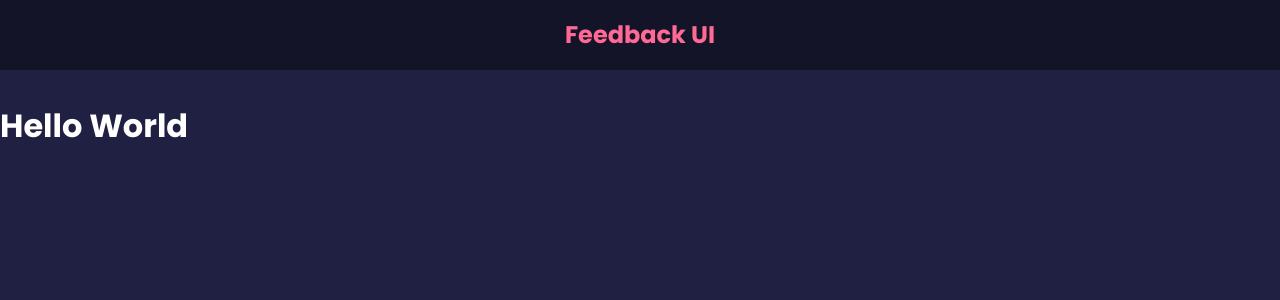
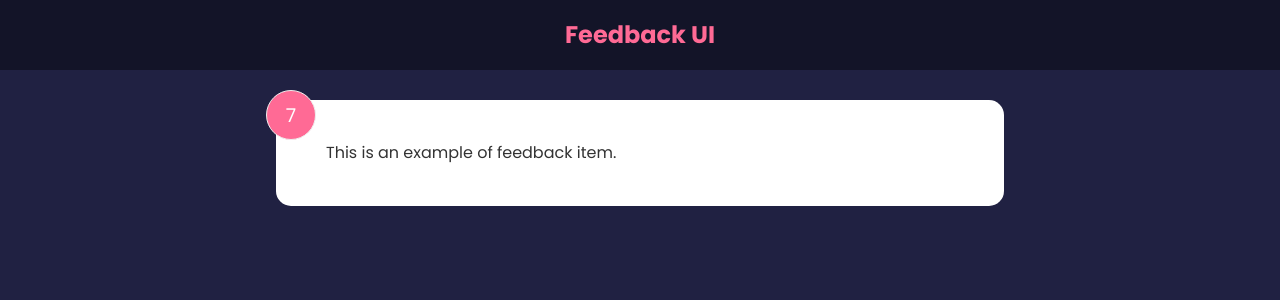
Before and after one commit to ganeshmajhi/feedback-app, a React (Create React App) app: page / in a window 1280 px wide. Shown: the top 300 px of the page. Built offline with nearby package versions, Linux system fonts and the light colour scheme.

Commit message:
added Feedback Item Component

```diff
--- a/src/App.js
+++ b/src/App.js
@@ -1,11 +1,14 @@
 import './App.css';
 import Header from './components/Header';
+import Feedbackitem from './components/Feedbackitem';
 
 function App() {
   return (
     <>
       <Header/>
-      <h1>Hello World</h1>
+      <div className='container'>
+        <Feedbackitem/>
+      </div>
     </>
   );
 }
--- /dev/null
+++ b/src/components/Feedbackitem.jsx
@@ -0,0 +1,16 @@
+import { useState } from "react";
+
+function Feedbackitem() {
+    const [rating, setRating] = useState(7);
+    const [text, setText] = useState('This is an example of feedback item.')
+  return (
+    <div className="card">
+        <div className="num-display">{rating}</div>
+        <div className="text-display">
+        {text}
+        </div>
+    </div>
+  )
+}
+
+export default Feedbackitem
```
